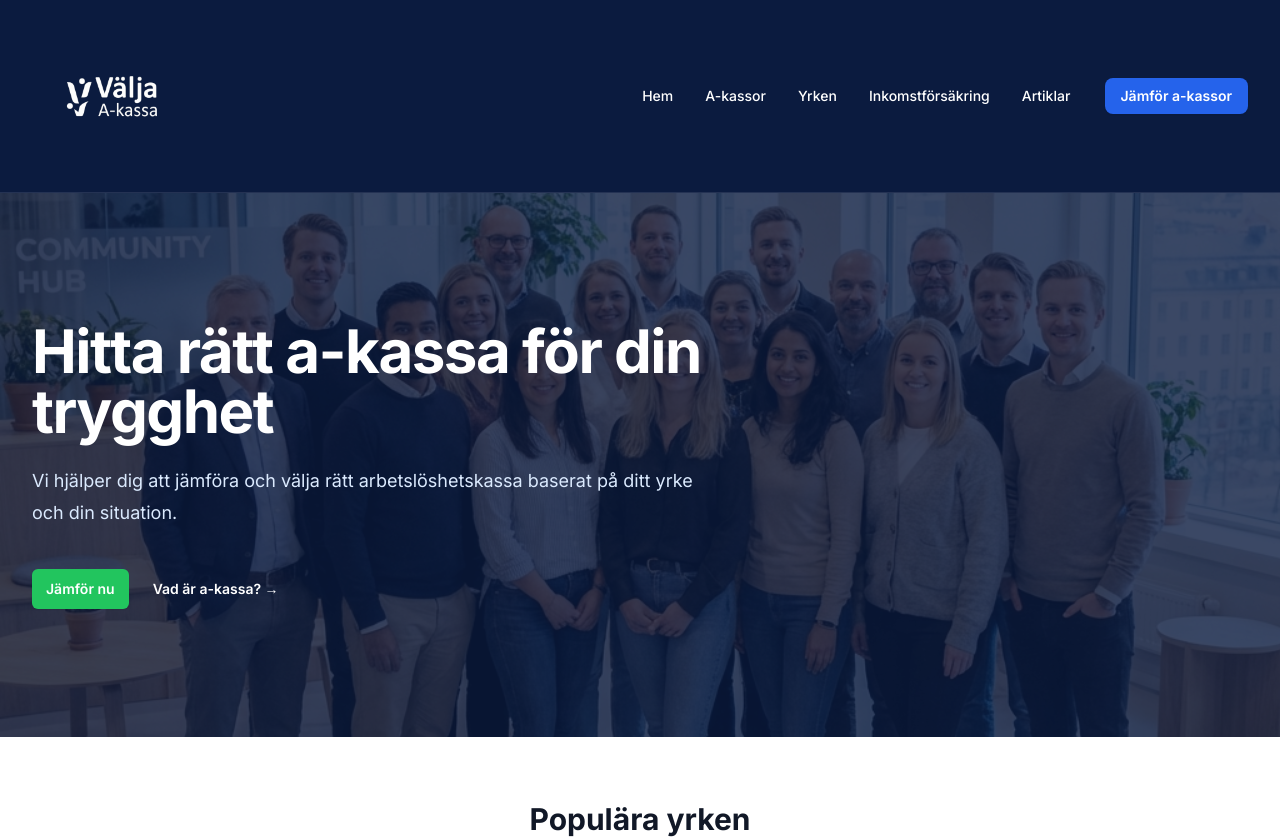
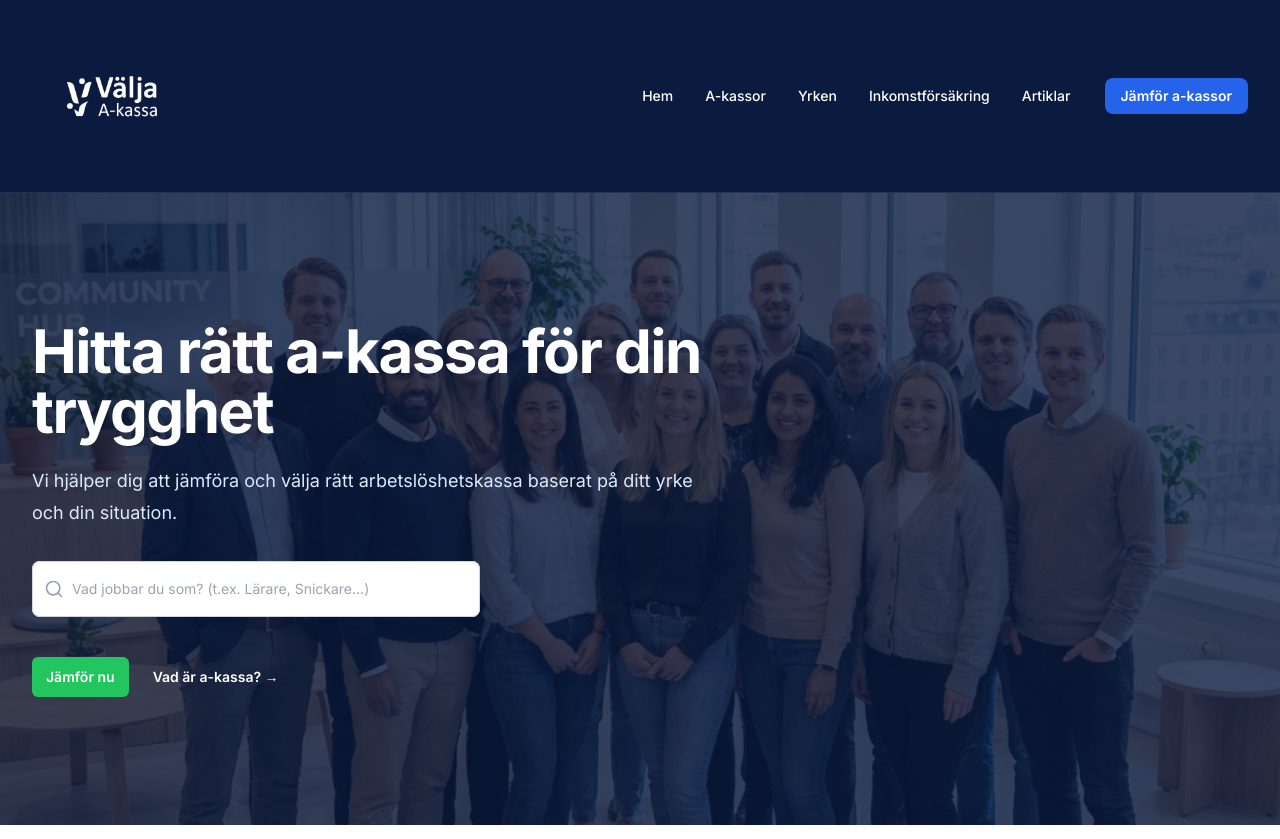
Before and after one commit to Jacobhaf/akassa-portal-v2, a Next.js app: page / in a window 1280 px wide. Shown: the top 839 px of the page. Built offline with nearby package versions, Linux system fonts and the light colour scheme.

Commit message:
fix: restore missing search component in home page hero

```diff
--- a/src/app/page.tsx
+++ b/src/app/page.tsx
@@ -50,6 +50,9 @@ export default function Home() {
                         <p className="mt-6 text-lg leading-8 text-blue-100">
                             Vi hjälper dig att jämföra och välja rätt arbetslöshetskassa baserat på ditt yrke och din situation.
                         </p>
+                        <div className="mt-8 mb-8 w-full max-w-md">
+                            <Search />
+                        </div>
                         <div className="mt-10 flex items-center gap-x-6">
                             <Link
                                 href="#jamfor"
```
